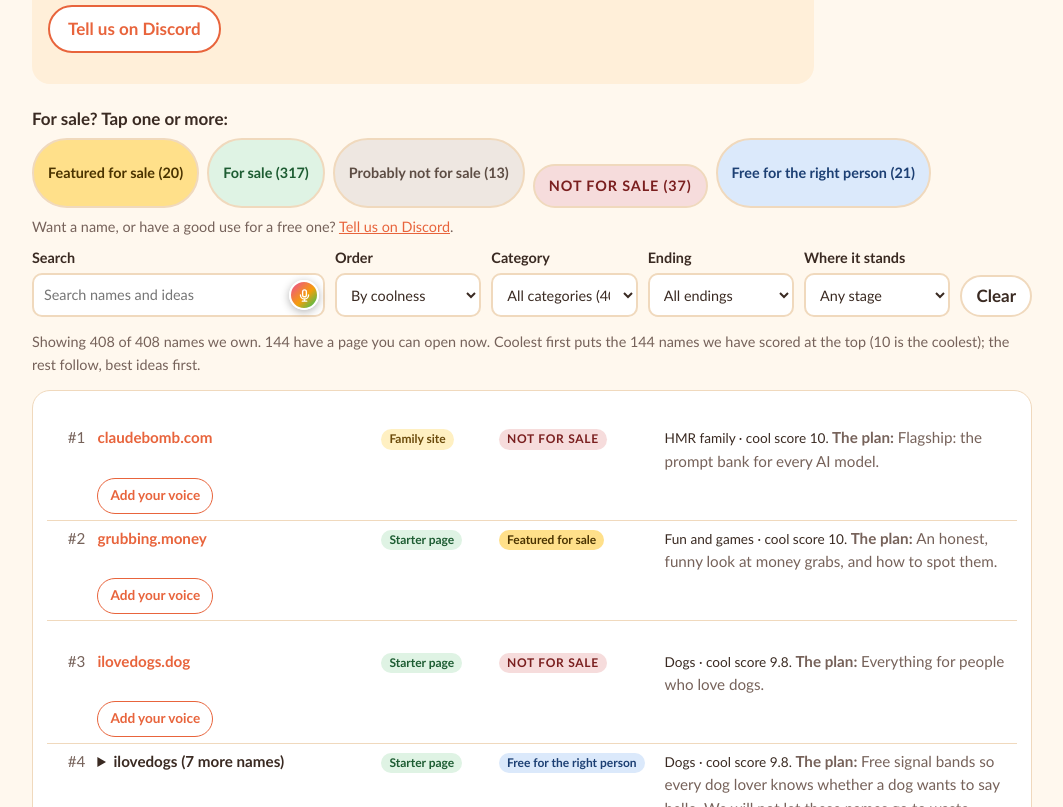
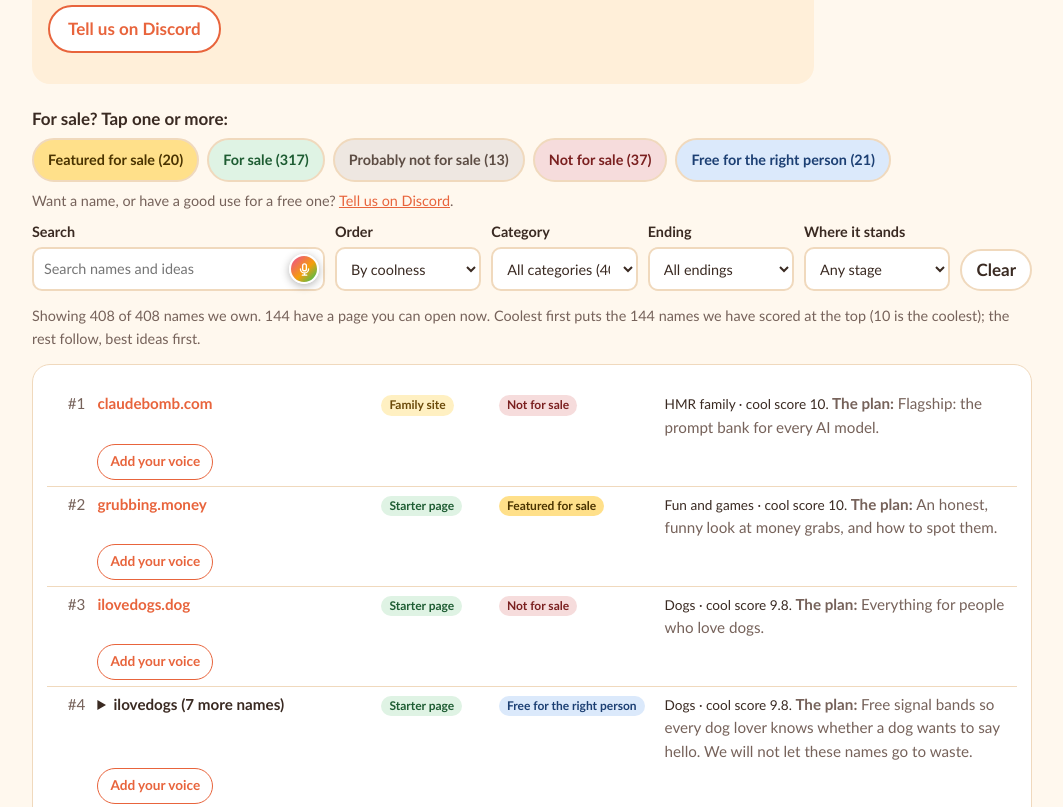
Before and after one commit to AtlasJumped/hmrfamily.life, a plain HTML site: page index.html in a window 1280 px wide. Shown: the part 4660-5467 px from the top of the page, without its empty margins (108-1171 px from the left). Drawn offline with Linux system fonts and the light colour scheme.

Commit message:
Sale buttons: avoid .keep style clash, keep each on one line
Co-Authored-By: Claude Opus 5.5 <noreply@anthropic.com>

```diff
--- a/css/style.css
+++ b/css/style.css
@@ -226,13 +226,13 @@ details.bar summary{cursor:pointer;font-weight:700;min-height:32px}
 .dsale{margin:14px 0 4px}
 .dsale-h{font-weight:700;margin:0 0 6px}
 .dsale-row{display:flex;flex-wrap:wrap;gap:8px}
-.dsale .sb{font:inherit;font-size:.9rem;font-weight:700;min-height:44px;padding:6px 14px;border-radius:999px;border:2px solid var(--line);background:var(--card);color:var(--ink);cursor:pointer}
+.dsale .sb{font:inherit;white-space:nowrap;font-size:.9rem;font-weight:700;min-height:44px;padding:6px 14px;border-radius:999px;border:2px solid var(--line);background:var(--card);color:var(--ink);cursor:pointer}
 .dsale .sb[aria-pressed="true"]{border-color:var(--ink);box-shadow:inset 0 0 0 2px var(--ink)}
 .dsale .sb[aria-pressed="true"]::before{content:"\2713  "}
-.dsale .sb.feat,.dl-s.feat{background:#ffe08a;color:#4a3300}
-.dsale .sb.sale,.dl-s.sale{background:#dff3e4;color:#1d5c32}
-.dsale .sb.maybe,.dl-s.maybe{background:#eee7e1;color:#5d4d44}
-.dsale .sb.keep,.dl-s.keep{background:#f6dcdc;color:#7a1f1f}
-.dsale .sb.free,.dl-s.free{background:#dbe9fb;color:#1c3f73}
+.dsale .sb.s-feat,.dl-s.s-feat{background:#ffe08a;color:#4a3300}
+.dsale .sb.s-sale,.dl-s.s-sale{background:#dff3e4;color:#1d5c32}
+.dsale .sb.s-maybe,.dl-s.s-maybe{background:#eee7e1;color:#5d4d44}
+.dsale .sb.s-keep,.dl-s.s-keep{background:#f6dcdc;color:#7a1f1f}
+.dsale .sb.s-free,.dl-s.s-free{background:#dbe9fb;color:#1c3f73}
 .dsale-note{margin:8px 0 0}
 .dl-s{font-size:.75rem;font-weight:700;border-radius:999px;padding:1px 8px;justify-self:start;white-space:nowrap}
--- a/index.html
+++ b/index.html
@@ -11,7 +11,7 @@
 <meta property="og:description" content="Free sites that solve real problems, built with AI. Free forever, with no ads.">
 <meta property="og:url" content="https://hmrfamily.life/">
 <meta name="twitter:card" content="summary">
-<link rel="stylesheet" href="css/style.css?v=20261126s">
+<link rel="stylesheet" href="css/style.css?v=20261126v">
 <style>header.hero{position:relative}header.hero .hlogin{position:absolute;top:12px;right:12px;z-index:2;min-height:44px;padding:0 16px;border-radius:99px;border:1px solid currentColor;background:transparent;color:inherit;font:inherit;font-weight:700;font-size:.9rem;cursor:pointer;opacity:.9}header.hero .hlogin:hover{opacity:1}</style>
 </head>
 <body>
@@ -136,7 +136,7 @@
 
 <div id="picker"></div>
 <script src="js/app.js"></script>
-<script src="js/tree.js?v=20261126u"></script>
+<script src="js/tree.js?v=20261126v"></script>
 <script src="js/hmr-dock.js?v=6.8.2" data-site="hmrfamily.life" data-design=".pk-open" data-design-panel=".pk-panel" defer></script>
 <script>/* hmr-card fallback: if the card player never loads, demo buttons open a still picture */(function(){var d=document,w=window,up=0;if(!d.addEventListener)return;w.addEventListener("load",function(){up=1},false);d.addEventListener("click",function(e){if(!up||w.HMRCard)return;var t=e.target;while(t&&t.getAttribute&&!t.getAttribute("data-hmr-card"))t=t.parentNode;if(t&&t.getAttribute){e.preventDefault();w.location.href="hmr-card/still.html"}},false)})();</script>
 <script src="hmr-card/hmr-card.js?v=4" defer></script>
--- a/js/tree.js
+++ b/js/tree.js
@@ -192,7 +192,7 @@
     saleBox.appendChild(el("p", { "class": "dsale-h", text: "For sale? Tap one or more:" }));
     var sc = counted("sale"), row = el("div", { "class": "dsale-row" });
     SALE.forEach(function (x) {
-      var b = el("button", { type: "button", "class": "sb " + x[0], "aria-pressed": "false", "data-sale": x[0], text: x[1] + " (" + (sc[x[0]] || 0) + ")" });
+      var b = el("button", { type: "button", "class": "sb s-" + x[0], "aria-pressed": "false", "data-sale": x[0], text: x[1] + " (" + (sc[x[0]] || 0) + ")" });
       b.addEventListener("click", function () {
         if (st.sale[x[0]]) delete st.sale[x[0]]; else st.sale[x[0]] = 1;
         b.setAttribute("aria-pressed", String(!!st.sale[x[0]])); render();
@@ -283,7 +283,7 @@
         } else if (r.u) d.appendChild(ext(r.u, r.h)); else d.textContent = r.h;
         li.appendChild(d);
         li.appendChild(el("span", { "class": "dl-m " + (r.m === "Live" ? "live" : r.m === "HMR family" ? "fam" : "wip"), text: STAGE[r.m] || r.m }));
-        if (r.sale) li.appendChild(el("span", { "class": "dl-s " + r.sale, text: SALEN[r.sale] }));
+        if (r.sale) li.appendChild(el("span", { "class": "dl-s s-" + r.sale, text: SALEN[r.sale] }));
         var meta = r.c + (r.s ? " · cool score " + r.s : "");
         li.appendChild(el("span", { "class": "dl-p" }, [el("span", { "class": "dl-c", text: meta + ". " }), el("b", { "class": "dl-plan", text: "The plan: " }), document.createTextNode(r.p)]));
         var vh = el("div", { "class": "dl-v" });
```
